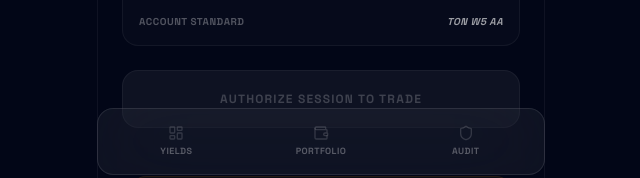
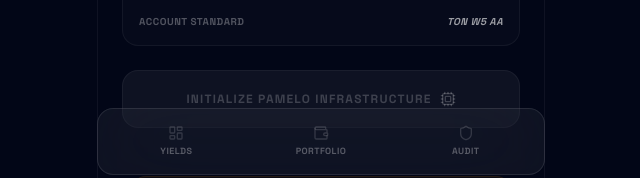
Before and after one commit to hamzabell/ton-delta, a Next.js app: page /dashboard/trade/not-usdt in a window 1280 px wide. Shown: the part 601-779 px from the top of the page, without its empty margins (319-959 px from the left). Built offline with nearby package versions, Linux system fonts and the light colour scheme.

Commit message:
Refactor: Move AA deployment flow to per-yield Trade flow and cleanup Portfolio page

```diff
--- a/src/app/dashboard/portfolio/page.tsx
+++ b/src/app/dashboard/portfolio/page.tsx
@@ -8,9 +8,9 @@ import clsx from "clsx";
 export default function PortfolioPage() {
   const wallet = useTonWallet();
 
-  // Non-Custodial AA State
-  const [isAAContractDeployed, setIsAAContractDeployed] = useState(false);
-  const [isDeploying, setIsDeploying] = useState(false);
+  // Non-Custodial AA State (Now managed per-strategy)
+  // const [isAAContractDeployed, setIsAAContractDeployed] = useState(false);
+  // const [isDeploying, setIsDeploying] = useState(false);
 
   // Session State
   const [hasActiveSession, setHasActiveSession] = useState(false);
@@ -50,13 +50,13 @@ export default function PortfolioPage() {
     }, 2000);
   };
 
-  const deployAAWallet = () => {
-    setIsDeploying(true);
-    setTimeout(() => {
-        setIsAAContractDeployed(true);
-        setIsDeploying(false);
-    }, 2000);
-  };
+  // const deployAAWallet = () => {
+  //   setIsDeploying(true);
+  //   setTimeout(() => {
+  //       setIsAAContractDeployed(true);
+  //       setIsDeploying(false);
+  //   }, 2000);
+  // };
 
   const authorizeSession = () => {
     setHasActiveSession(true);
@@ -96,29 +96,6 @@ export default function PortfolioPage() {
               <div className="scale-110 origin-center">
                 <TonConnectButton />
               </div>
-          </div>
-      ) : !isAAContractDeployed ? (
-          <div className="bg-[#E2FF00] rounded-3xl p-8 text-[#020617] space-y-6 shadow-[0_20px_50px_rgba(226,255,0,0.1)] relative overflow-hidden group">
-              <div className="absolute top-0 right-0 p-6 opacity-10 group-hover:scale-110 transition-transform">
-                  <Cpu className="w-24 h-24" />
-              </div>
-              <div className="space-y-2 relative z-10">
-                  <h2 className="text-xl font-black uppercase italic tracking-tighter leading-none">Initialize Pamelo</h2>
-                  <p className="text-[10px] font-bold uppercase tracking-widest opacity-60 leading-relaxed">
-                      Deploy your institutional-grade W5 Trading Account. Non-custodial, high-performance.
-                  </p>
-              </div>
-              <button
-                onClick={deployAAWallet}
-                disabled={isDeploying}
-                className="w-full bg-[#020617] text-white py-5 rounded-2xl font-black text-xs uppercase tracking-[0.2em] transition-all active:scale-95 flex items-center justify-center gap-2 shadow-xl"
-              >
-                  {isDeploying ? (
-                      <div className="w-4 h-4 border-2 border-white/20 border-t-white rounded-full animate-spin" />
-                  ) : (
-                      <>Deploy AA Infrastructure <ArrowUpRight className="w-4 h-4" /></>
-                  )}
-              </button>
           </div>
       ) : (
           <div className="grid grid-cols-1 gap-4">
--- a/src/app/dashboard/trade/[id]/page.tsx
+++ b/src/app/dashboard/trade/[id]/page.tsx
@@ -25,6 +25,8 @@ export default function TradePage() {
   const [isConfirming, setIsConfirming] = useState(false);
 
   // Non-Custodial States
+  const [isAAContractDeployed, setIsAAContractDeployed] = useState(false);
+  const [isDeploying, setIsDeploying] = useState(false);
   const [isSessionActive, setIsSessionActive] = useState(false);
   const [showSessionModal, setShowSessionModal] = useState(false);
   const [sessionDuration, setSessionDuration] = useState("7d");
@@ -38,6 +40,14 @@ export default function TradePage() {
     }
   }, [amount]);
 
+  const handleDeployAA = () => {
+    setIsDeploying(true);
+    setTimeout(() => {
+        setIsAAContractDeployed(true);
+        setIsDeploying(false);
+    }, 2000);
+  };
+
   const handleExecute = () => {
     if (!amount) return;
     const stakeAmount = parseFloat(amount);
@@ -45,6 +55,11 @@ export default function TradePage() {
 
     if (lossLimit > stakeAmount) {
         alert("Loss Threshold cannot be higher than delegation amount.");
+        return;
+    }
+
+    if (!isAAContractDeployed) {
+        handleDeployAA();
         return;
     }
 
@@ -136,17 +151,32 @@ export default function TradePage() {
           {/* Action Button */}
           <button
             onClick={handleExecute}
-            disabled={!amount || isConfirming}
+            disabled={!amount || isConfirming || isDeploying}
             className={clsx(
-                "w-full py-5 rounded-2xl font-black text-xs uppercase tracking-widest transition-all active:scale-95",
-                isConfirming || !amount
+                "w-full py-5 rounded-2xl font-black text-xs uppercase tracking-widest transition-all active:scale-95 flex items-center justify-center gap-2",
+                (isConfirming || !amount || isDeploying)
                   ? "bg-white/5 text-white/20 cursor-not-allowed border border-white/5"
-                  : isSessionActive
+                  : !isAAContractDeployed
                     ? "bg-[#E2FF00] text-[#020617] shadow-[0_10px_30px_rgba(226,255,0,0.15)] hover:scale-[1.02]"
-                    : "bg-white text-[#020617] hover:scale-[1.02]"
+                    : isSessionActive
+                      ? "bg-[#E2FF00] text-[#020617] shadow-[0_10px_30px_rgba(226,255,0,0.15)] hover:scale-[1.02]"
+                      : "bg-white text-[#020617] hover:scale-[1.02]"
             )}
           >
-              {isConfirming ? "Building Session Payload..." : isSessionActive ? "Deploy Capital" : "Authorize Session to Trade"}
+              {isConfirming ? (
+                  <>Building Session Payload...</>
+              ) : isDeploying ? (
+                  <>
+                    <div className="w-4 h-4 border-2 border-[#020617]/20 border-t-[#020617] rounded-full animate-spin" />
+                    Initializing W5...
+                  </>
+              ) : !isAAContractDeployed ? (
+                  <>Initialize Pamelo Infrastructure <Cpu className="w-4 h-4" /></>
+              ) : isSessionActive ? (
+                  <>Deploy Capital <Zap className="w-4 h-4" /></>
+              ) : (
+                  <>Authorize Session to Trade <Clock className="w-4 h-4" /></>
+              )}
           </button>
       </div>
 
```
